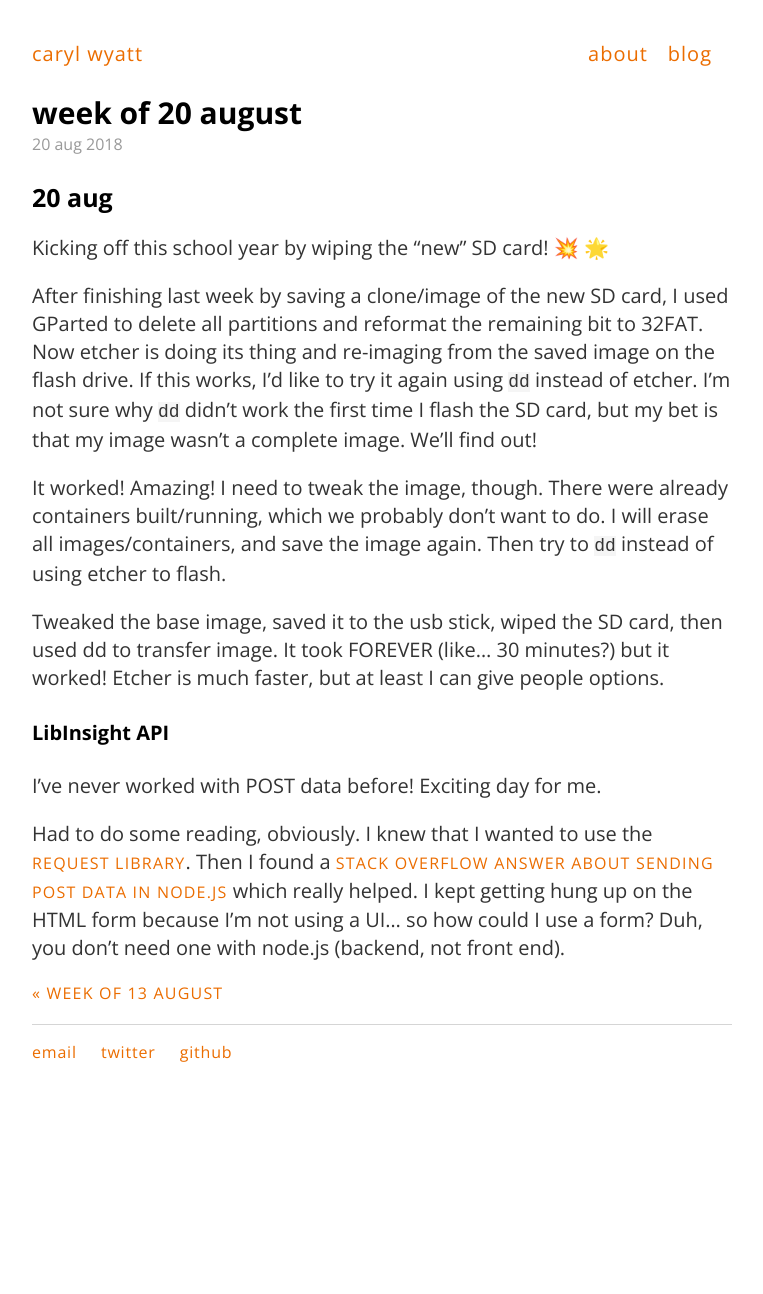
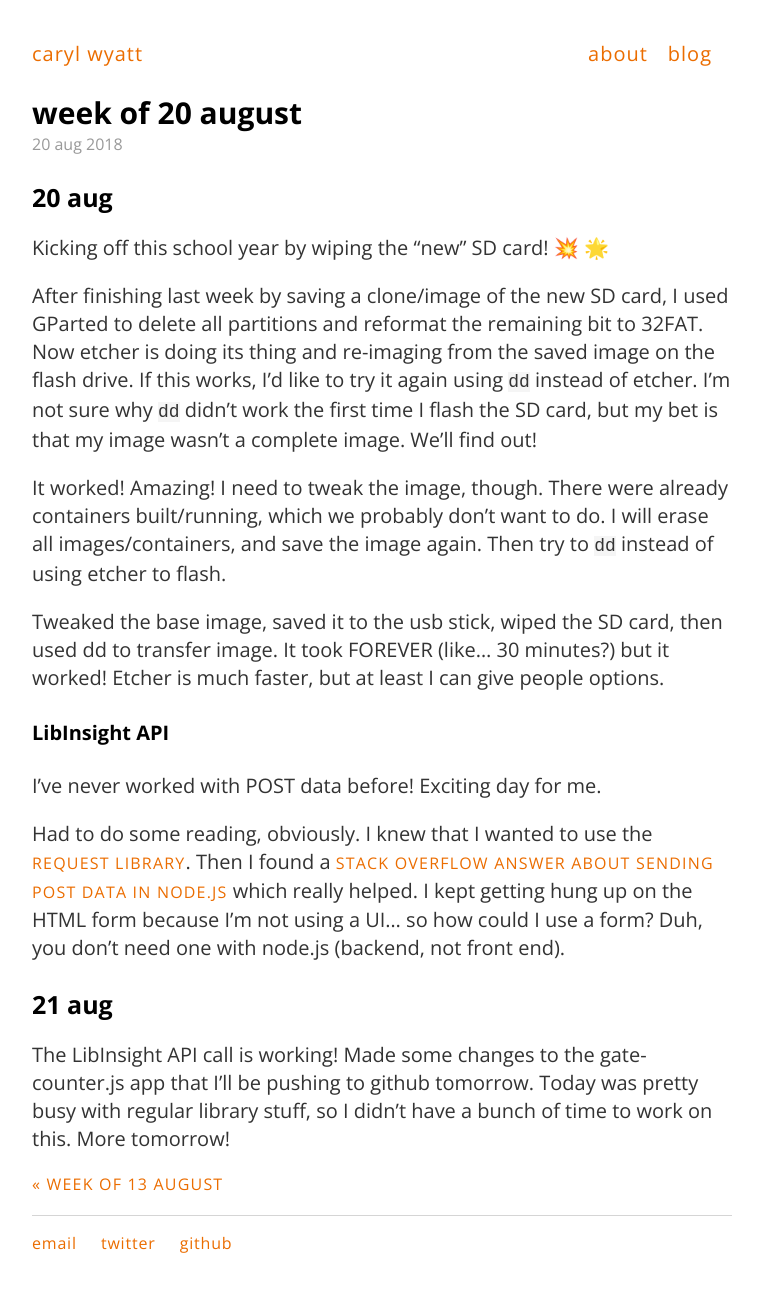
Before and after one commit to carylwyatt/carylwyatt.github.io, a Jekyll site: the page built from _posts/2018-08-20-week-of-20-august.md, in a window 1280 px wide. Shown: the whole page, without its empty margins (258-1021 px from the left). Built offline with Jekyll 4.4.1, drawn with Linux system fonts in a browser that asks for light colours; emoji names are drawn with the system emoji font; before the commit the page ends 1103 px from its top, so only the background shows below that.

Commit message:
21 august notes

```diff
--- a/_posts/2018-08-20-week-of-20-august.md
+++ b/_posts/2018-08-20-week-of-20-august.md
@@ -19,3 +19,7 @@ Tweaked the base image, saved it to the usb stick, wiped the SD card, then used
 I've never worked with POST data before! Exciting day for me.
 
 Had to do some reading, obviously. I knew that I wanted to use the [request library](https://www.npmjs.com/package/request). Then I found a [stack overflow answer about sending POST data in node.js](https://stackoverflow.com/questions/6158933/how-to-make-an-http-post-request-in-node-js) which really helped. I kept getting hung up on the HTML form because I'm not using a UI... so how could I use a form? Duh, you don't need one with node.js (backend, not front end).
+
+### 21 aug
+
+The LibInsight API call is working! Made some changes to the gate-counter.js app that I'll be pushing to github tomorrow. Today was pretty busy with regular library stuff, so I didn't have a bunch of time to work on this. More tomorrow!
```
